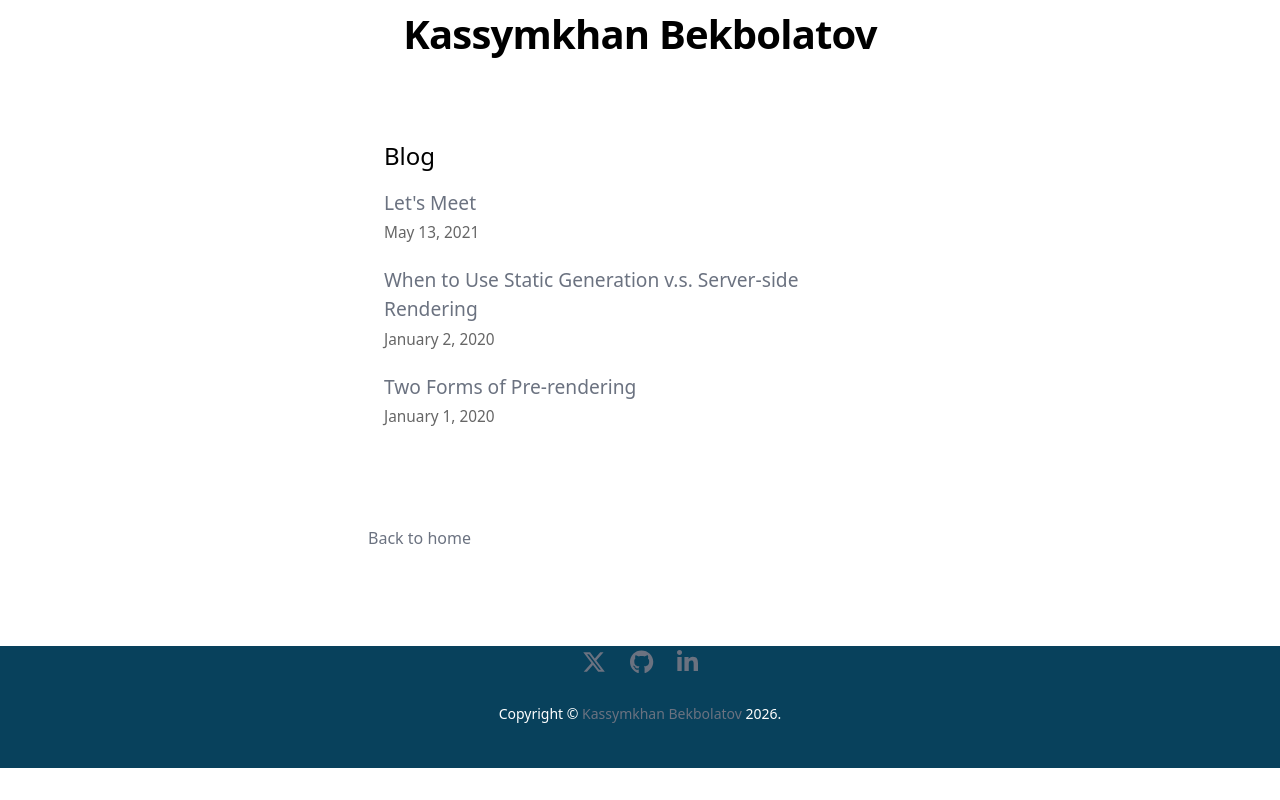
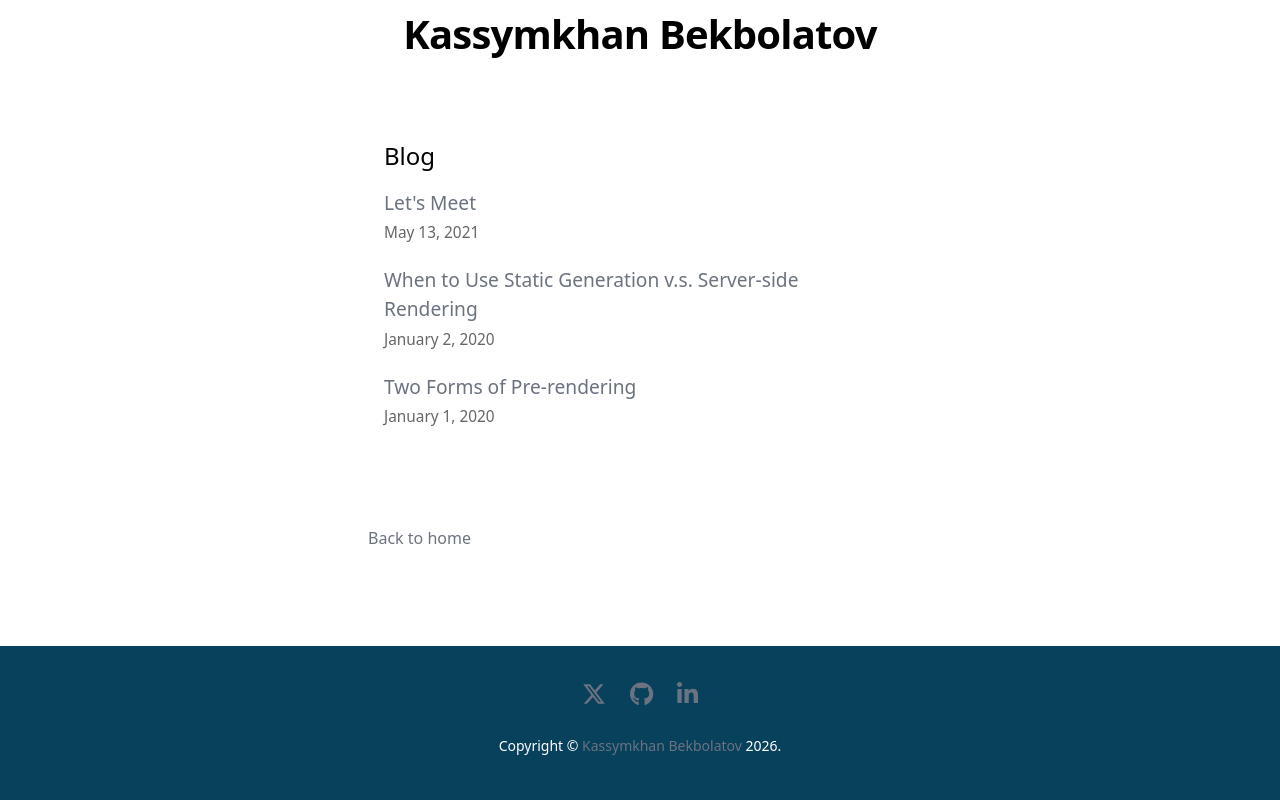
Before and after one commit to Kassymkhan919/my-blog, a Next.js app: page /blog in a window 1280 px wide. Shown: the part 239-1039 px from the top of the page. Before the commit the page ends 1007 px from the top, so only its background shows below. Built offline with nearby package versions, Linux system fonts and the light colour scheme.

Commit message:
increase footer's upper padding

```diff
--- a/components/footer.js
+++ b/components/footer.js
@@ -4,7 +4,7 @@ import { faGithub, faXTwitter, faLinkedinIn } from '@fortawesome/free-brands-svg
 
 export const Footer = () => {
   return (
-    <div className="mt-auto bg-primary text-white text-sm pb-8">
+    <div className="mt-auto bg-primary text-white text-sm pb-8 pt-8">
       <div className="container flex flex-col item-center text-center">
         <div className="mt-1 mb-4">
           <a
```
